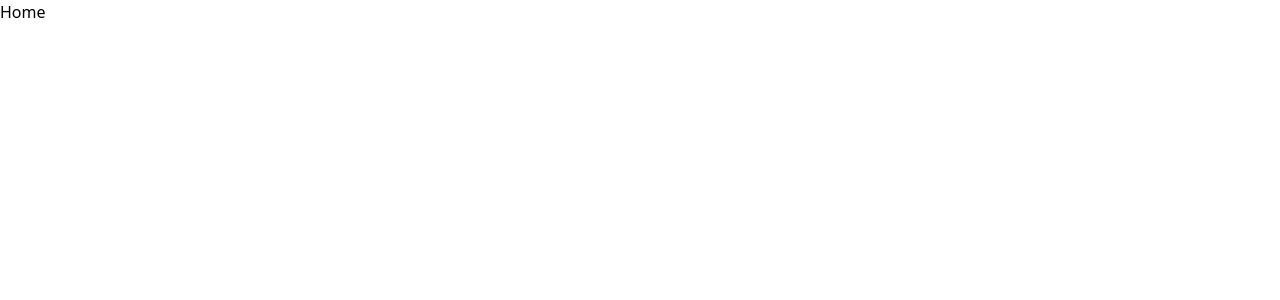
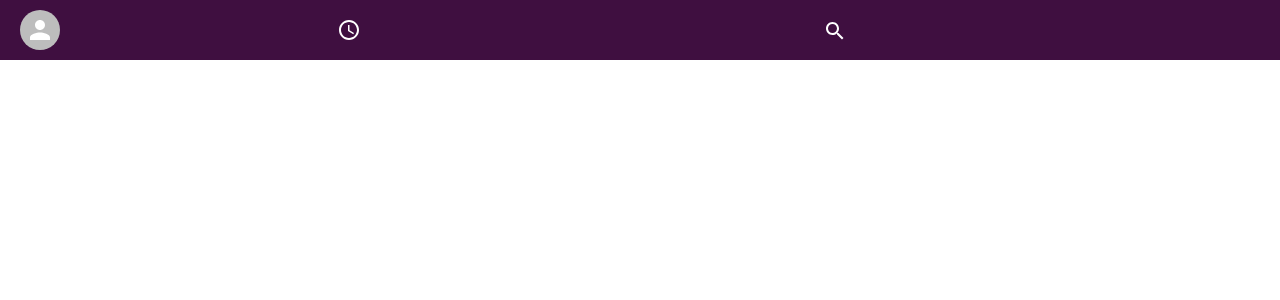
Before and after one commit to Ankit7rma/slack, a React (Vite) app: page / in a window 1280 px wide. Shown: the top 300 px of the page. Built offline with nearby package versions, Linux system fonts and the light colour scheme.

Commit message:
Header left

```diff
--- a/package.json
+++ b/package.json
@@ -10,6 +10,8 @@
     "preview": "vite preview"
   },
   "dependencies": {
+    "@emotion/react": "^11.11.1",
+    "@emotion/styled": "^11.11.0",
     "@mui/icons-material": "^5.14.14",
     "@reduxjs/toolkit": "^1.9.7",
     "firebase": "^10.5.0",
--- /dev/null
+++ b/src/components/Header.jsx
@@ -0,0 +1,61 @@
+import styled from "styled-components";
+import Avatar from '@mui/material/Avatar';
+import AccessTimeIcon from '@mui/icons-material/AccessTime';
+import SearchIcon from '@mui/icons-material/Search';
+
+const Header = () => {
+  return (
+    <HeaderContainer>
+    <HeaderLeft>
+    <HeaderAvatar/>
+    <AccessTimeIcon/>
+    </HeaderLeft>
+    <HeaderSearch>
+<SearchIcon/>
+    </HeaderSearch>
+     <HeaderRight>
+
+     </HeaderRight>
+    </HeaderContainer>
+  )
+}
+
+export default Header;
+
+const HeaderContainer=styled.div`
+display: flex;
+position: fixed;
+width: 100%;
+align-items: center;
+justify-content: space-between;
+padding: 10px 0;
+background-color: #3f0f40;
+color: white;
+`
+
+const HeaderLeft=styled.div`
+flex:0.3;
+display:flex;
+align-items: center;
+margin-left: 20px;
+
+> .MuiSvgIcon-root{
+    margin-left:auto;
+    margin-right: 30px;
+    cursor: pointer;
+}
+`
+
+const HeaderAvatar=styled(Avatar)`
+cursor: pointer;
+:hover{
+  opacity: 0.8;
+}
+`
+
+const HeaderSearch = styled.div`
+
+`
+const HeaderRight = styled.div`
+
+`
--- a/src/components/Home.jsx
+++ b/src/components/Home.jsx
@@ -1,7 +1,10 @@
+import Header from "./Header"
 
 const Home = () => {
   return (
-    <div>Home</div>
+    <div>
+    <Header/>
+    </div>
   )
 }
 
```
Also changed, not shown: 1 other file (tests, documents, lock files or other folders).
